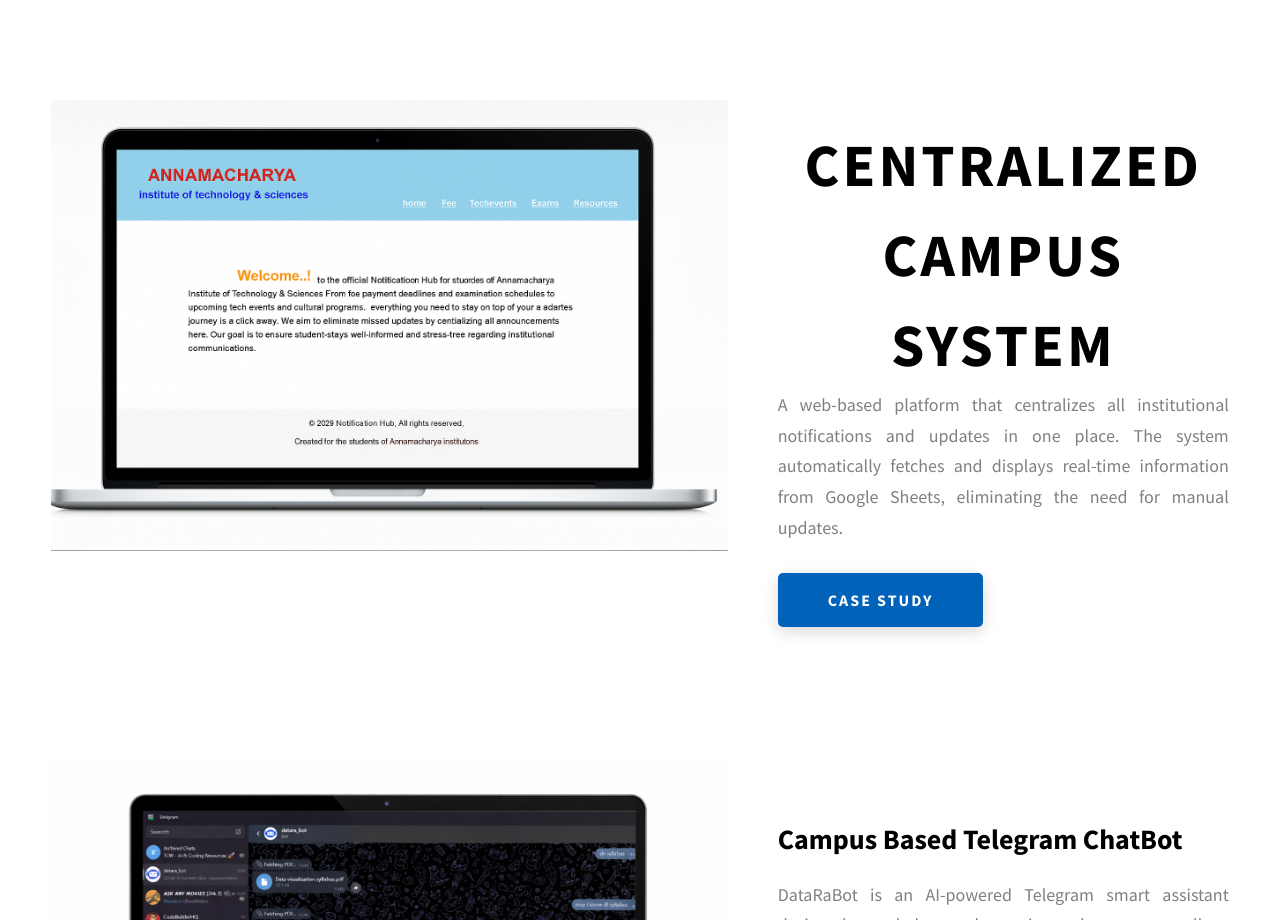
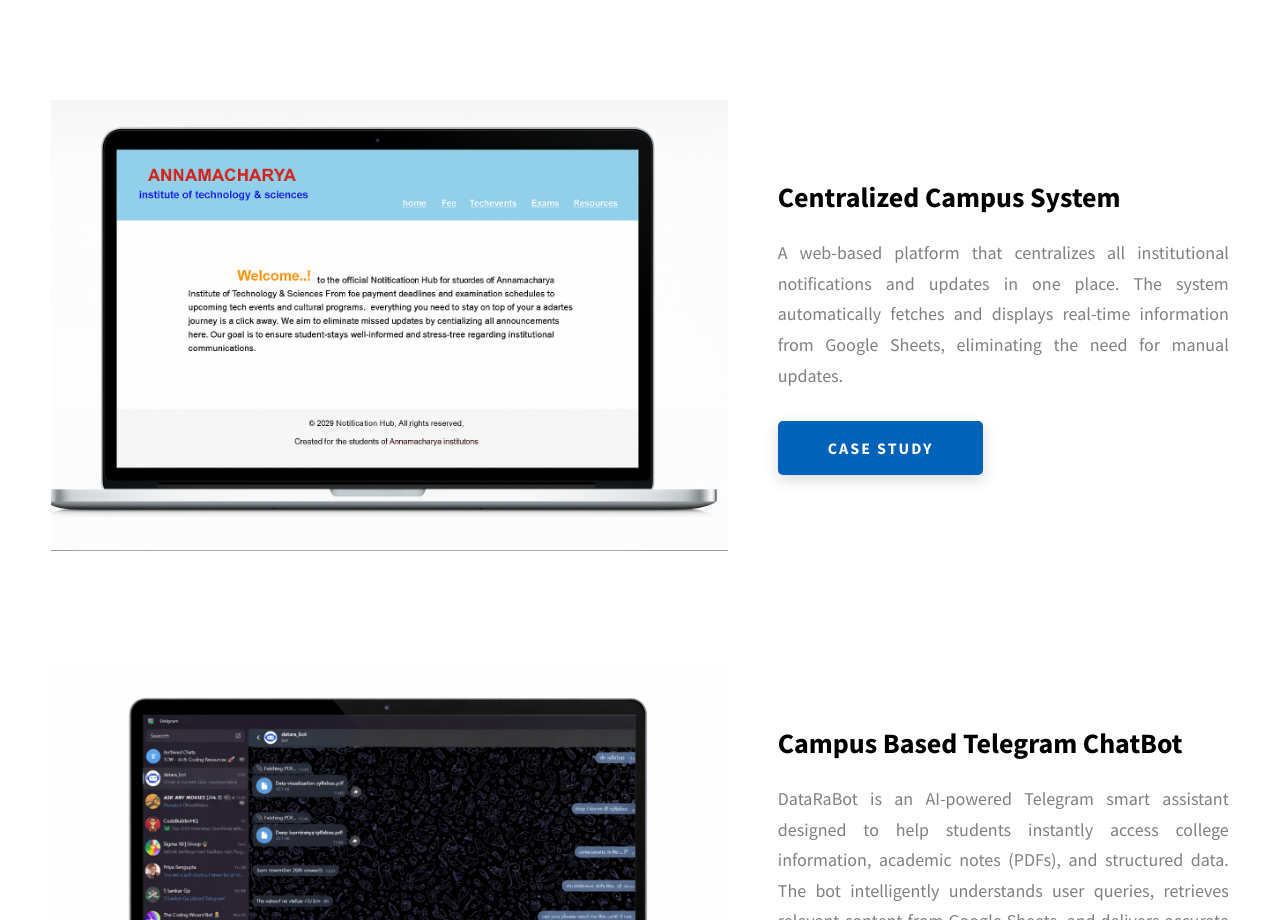
Before and after one commit to prashanth837/portfolio, a website: page index.html in a window 1280 px wide. Shown: the part 2160-3080 px from the top of the page. Drawn offline with nearby package versions, Linux system fonts and the light colour scheme.

Commit message:
error rectified2

```diff
--- a/index.html
+++ b/index.html
@@ -221,7 +221,8 @@
               />
             </div>
             <div class="projects__row-content">
-        <h1 class="heading-primary">Centralized Campus System</h1>
+
+              <h3 class="projects__row-content-title">Centralized Campus System</h3>
               <p class="projects__row-content-desc" style="text-align: justify;">
                 A web-based platform that centralizes all institutional notifications and updates in one place. The system automatically fetches and displays real-time information from Google Sheets, eliminating the need for manual updates.
               </p>
```
